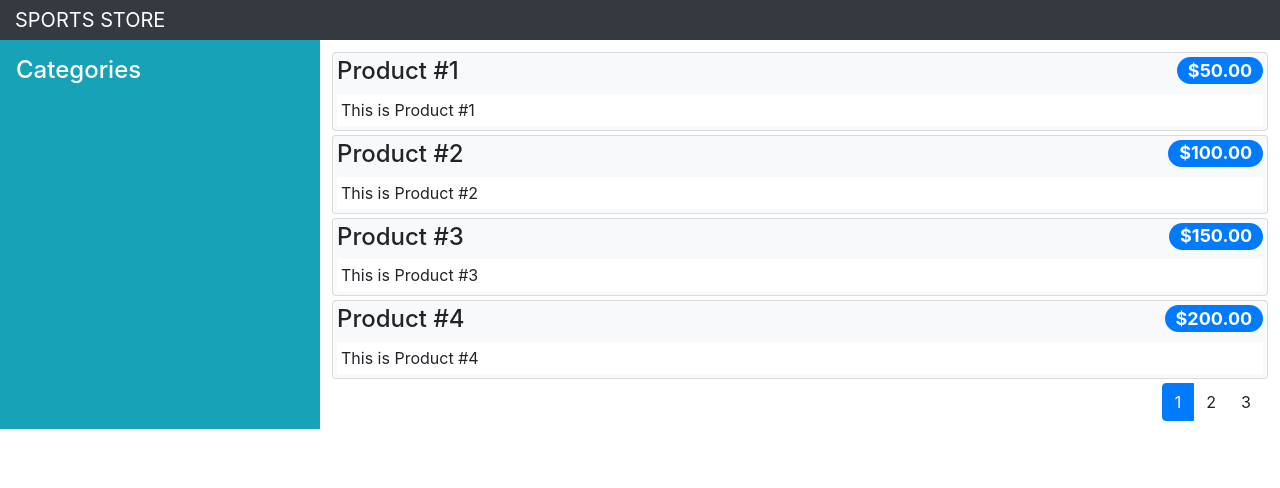
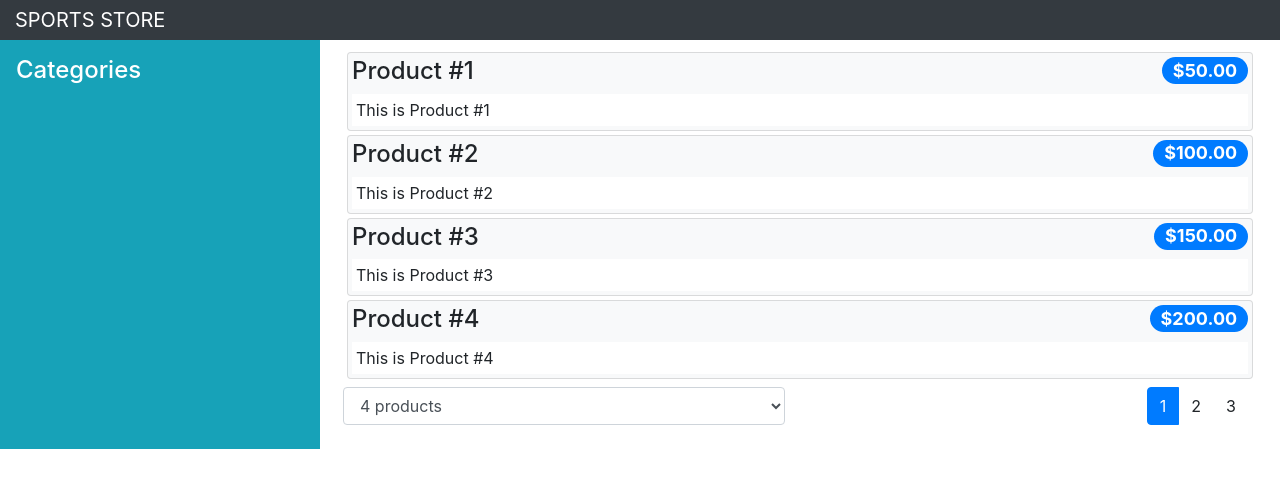
Before and after one commit to Taramouse/sports-store, a Vue app: page / in a window 1280 px wide. Shown: the top 488 px of the page. Built offline with nearby package versions, Linux system fonts and the light colour scheme.

Commit message:
Added page size controls.

```diff
--- a/src/components/PageControls.vue
+++ b/src/components/PageControls.vue
@@ -1,14 +1,23 @@
 <template>
-  <div v-if="pageCount > 1"
-       class="text-right">
+  <div class="row mt-2">
+    <div class="col form-group">
+      <select class="form-control"
+              v-on:change="changePageSize">
+        <option value="4">4 products</option>
+        <option value="8">8 products</option>
+        <option value="12">12 products</option>
+      </select>
+    </div>
+    <div class="col text-right">
       <div class="btn-group mx-2">
         <button v-for="i in pageNumbers"
                 v-bind:key="i"
                 class="btn"
-              :class="{ 'btn-primary': i == currentPage }"
-              @click="setCurrentPage(i)">
+                v-bind:class="{ 'btn-primary': i == currentPage }"
+                v-on:click="setCurrentPage(i)">
           {{ i }}
         </button>
+      </div>
     </div>
   </div>
 </template>
@@ -24,7 +33,10 @@ export default {
     }
   },
   methods: {
-    ...mapMutations(['setCurrentPage'])
+    ...mapMutations(['setCurrentPage', 'setPageSize']),
+    changePageSize ($event) {
+      this.setPageSize(Number($event.target.value))
+    }
   }
 }
 </script>
--- a/src/components/ProductList.vue
+++ b/src/components/ProductList.vue
@@ -1,5 +1,5 @@
 <template>
-  <div>
+  <div class="container">
     <div v-for="p in products"
          v-bind:key="p.id"
          class="card m-1 p-1 bg-light">
@@ -14,6 +14,7 @@
     <page-controls />
   </div>
 </template>
+
 <script>
 import { mapGetters } from 'vuex'
 import PageControls from '@/components/PageControls'
```
Lines whose indentation alone changed are shown as unchanged.
